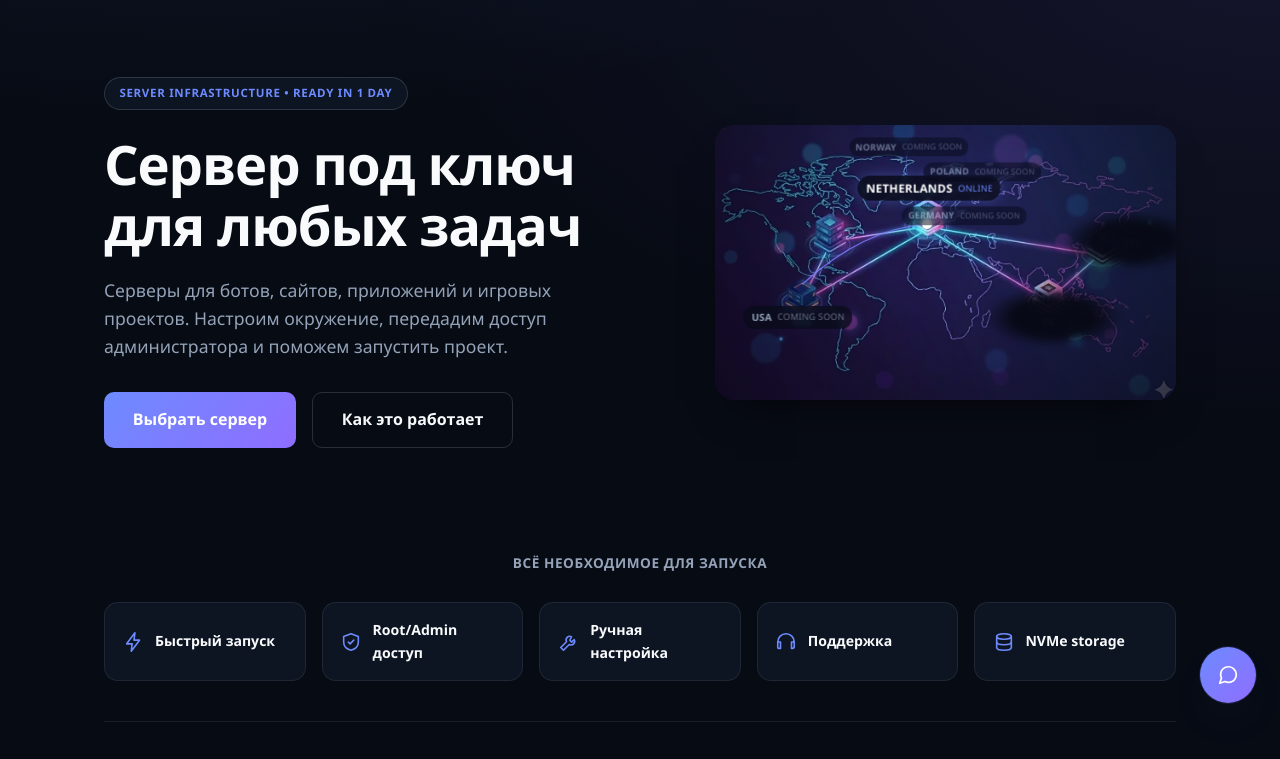
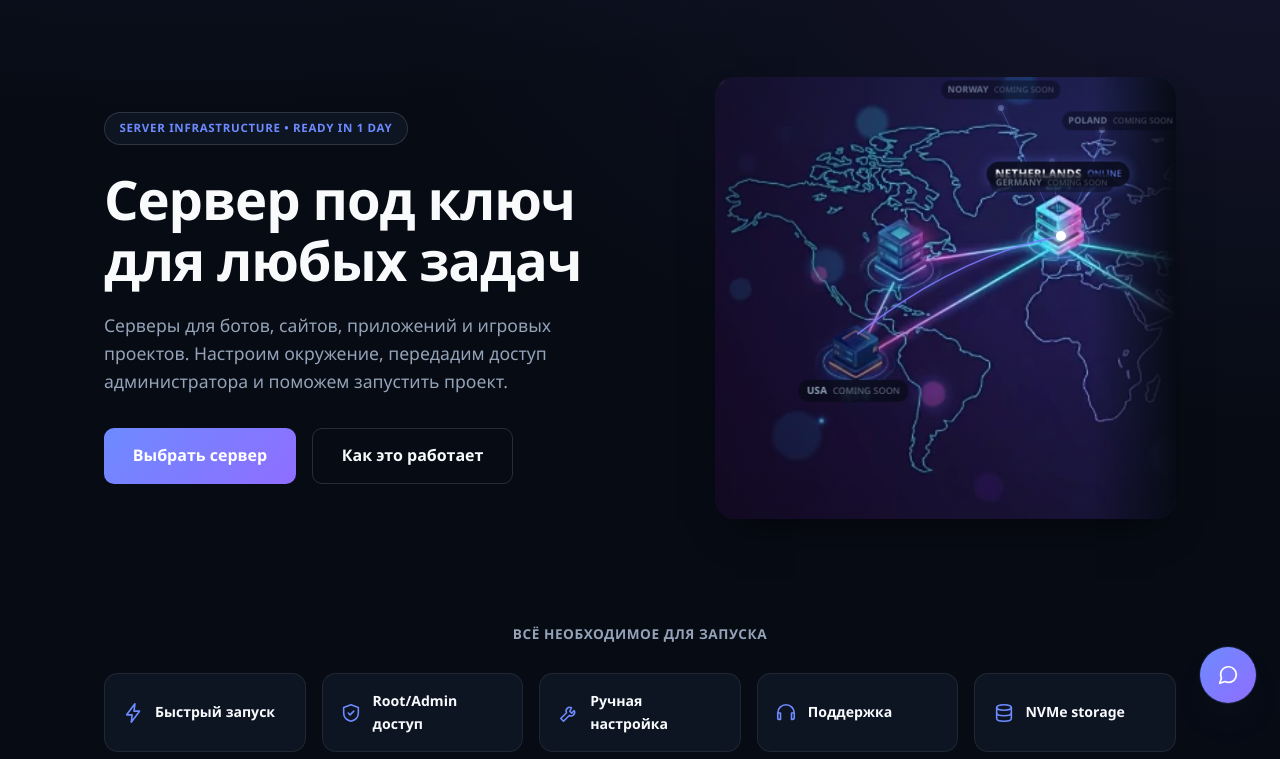
Before and after one commit to DBazhen0v/cloudix, a Flask app: page / in a window 1280 px wide. Shown: the part 73-832 px from the top of the page. Run offline with Flask 3, Linux system fonts and the light colour scheme; data comes from the database, SQL or seed files in the repository.

Commit message:
Crop hero network image instead of masking unused nodes over it
Covering the TY3/SG server icons and the Gemini watermark with dark
blurred patches looked like an obvious edit. Cropping the source
image to just the portion containing NY4 (USA) and LD4 (Netherlands)
removes them cleanly instead - only Africa/Europe/the Americas remain
in frame, and the watermark is gone since it sat further right.

Recomputed all node/line coordinates for the new crop. Netherlands
and USA keep their spot from before; Poland/Norway/Germany moved into
a small cluster above Netherlands (previously crowded near the old
right edge) with short static dim dots, each on a slightly staggered
breathing-opacity loop so the "coming soon" side doesn't read as
completely frozen. Added an edge-fade gradient (matching the page
background) so the two original connection lines toward the cropped-
off portion trail off naturally instead of ending in a hard cut.

```diff
--- a/app/static/css/style.css
+++ b/app/static/css/style.css
@@ -312,29 +312,19 @@ section:last-of-type {
   position: absolute;
   inset: 0;
   background: radial-gradient(
-    circle at 46% 36%,
+    circle at 75% 36%,
     transparent 0%,
-    transparent 22%,
-    rgba(8, 10, 22, 0.35) 55%,
-    rgba(8, 10, 22, 0.72) 100%
+    transparent 26%,
+    rgba(8, 10, 22, 0.3) 60%,
+    rgba(8, 10, 22, 0.6) 100%
   );
   pointer-events: none;
 }
 
-.hero-network-mask {
+.hero-network-edge-fade {
   position: absolute;
-  left: calc(var(--nx) * 1%);
-  top: calc(var(--ny) * 1%);
-  transform: translate(-50%, -50%);
-  width: 30%;
-  height: 22%;
-  background: radial-gradient(
-    closest-side,
-    rgba(8, 10, 22, 0.97) 0%,
-    rgba(8, 10, 22, 0.97) 60%,
-    rgba(8, 10, 22, 0) 100%
-  );
-  filter: blur(2px);
+  inset: 0;
+  background: linear-gradient(90deg, transparent 82%, var(--bg) 100%);
   pointer-events: none;
 }
 
@@ -401,6 +391,27 @@ section:last-of-type {
     transform: scale(2.6);
     opacity: 0;
   }
+}
+
+.hero-network-node--dim {
+  width: 6px;
+  height: 6px;
+}
+
+.hero-network-node--dim::after {
+  content: "";
+  position: absolute;
+  inset: 0;
+  border-radius: 50%;
+  background: rgba(184, 197, 255, 0.55);
+  box-shadow: 0 0 6px 1px rgba(109, 139, 255, 0.4);
+  animation: hero-network-breathe 5s ease-in-out infinite;
+  animation-delay: var(--delay, 0s);
+}
+
+@keyframes hero-network-breathe {
+  0%, 100% { opacity: 0.35; }
+  50% { opacity: 0.8; }
 }
 
 .hero-network-tag {
--- a/app/templates/index.html
+++ b/app/templates/index.html
@@ -24,18 +24,14 @@
             class="hero-network-map"
             src="{{ url_for('static', filename='img/hero-network-map.png') }}"
             alt=""
-            width="541"
+            width="335"
             height="322"
             loading="eager"
           >
         </picture>
 
         <div class="hero-network-vignette"></div>
-
-        <!-- Softens the two source-image labels we're not using (unrelated
-             datacenter codes), letting them fade into the background. -->
-        <div class="hero-network-mask" style="--nx: 90.5; --ny: 42;"></div>
-        <div class="hero-network-mask" style="--nx: 73.5; --ny: 70;"></div>
+        <div class="hero-network-edge-fade"></div>
 
         <svg class="hero-network-lines" viewBox="0 0 100 100" preserveAspectRatio="none">
           <defs>
@@ -52,34 +48,37 @@
             </linearGradient>
           </defs>
 
-          <path class="hero-network-path hero-network-path--primary" d="M46,36 Q32,38 19,58" />
-          <path class="hero-network-path hero-network-path--dim" d="M46,36 Q54,30 54,33" />
-          <path class="hero-network-path hero-network-path--dim" d="M46,36 Q52,24 58,17" />
-          <path class="hero-network-path hero-network-path--dim" d="M46,36 Q40,20 42,8" />
+          <path class="hero-network-path hero-network-path--primary" d="M75,36 Q53,40 31,58" />
+          <path class="hero-network-path hero-network-path--dim" d="M75,36 Q68,20 62,7" />
+          <path class="hero-network-path hero-network-path--dim" d="M75,36 Q82,22 84,12" />
+          <path class="hero-network-path hero-network-path--dim" d="M75,36 Q74,26 73,19" />
 
           <circle class="hero-network-pulse-dot" r="0.9">
-            <animateMotion dur="3.4s" repeatCount="indefinite" path="M46,36 Q32,38 19,58" />
+            <animateMotion dur="3.4s" repeatCount="indefinite" path="M75,36 Q53,40 31,58" />
           </circle>
         </svg>
 
-        <div class="hero-network-node hero-network-node--online" style="--nx: 46; --ny: 36;">
+        <div class="hero-network-node hero-network-node--online" style="--nx: 75; --ny: 36;">
           <span class="hero-network-ring"></span>
           <span class="hero-network-dot"></span>
         </div>
+        <div class="hero-network-node hero-network-node--dim" style="--nx: 62; --ny: 7; --delay: 0s;"></div>
+        <div class="hero-network-node hero-network-node--dim" style="--nx: 84; --ny: 12; --delay: -1.7s;"></div>
+        <div class="hero-network-node hero-network-node--dim" style="--nx: 73; --ny: 19; --delay: -3.3s;"></div>
 
-        <div class="hero-network-tag hero-network-tag--online" style="--nx: 46.5; --ny: 23;">
+        <div class="hero-network-tag hero-network-tag--online" style="--nx: 74.5; --ny: 22;">
           Netherlands<em>Online</em>
         </div>
-        <div class="hero-network-tag" style="--nx: 18; --ny: 70;">
+        <div class="hero-network-tag" style="--nx: 30; --ny: 71;">
           USA<em>Coming soon</em>
         </div>
-        <div class="hero-network-tag hero-network-tag--compact" style="--nx: 58; --ny: 17;">
+        <div class="hero-network-tag hero-network-tag--compact" style="--nx: 62; --ny: 3;">
+          Norway<em>Coming soon</em>
+        </div>
+        <div class="hero-network-tag hero-network-tag--compact" style="--nx: 88; --ny: 10;">
           Poland<em>Coming soon</em>
         </div>
-        <div class="hero-network-tag hero-network-tag--compact" style="--nx: 42; --ny: 8;">
-          Norway<em>Coming soon</em>
-        </div>
-        <div class="hero-network-tag hero-network-tag--compact" style="--nx: 54; --ny: 33;">
+        <div class="hero-network-tag hero-network-tag--compact" style="--nx: 73; --ny: 24;">
           Germany<em>Coming soon</em>
         </div>
       </div>
```
Also changed, not shown: app/static/img/hero-network-map.png, app/static/img/hero-network-map.webp.
